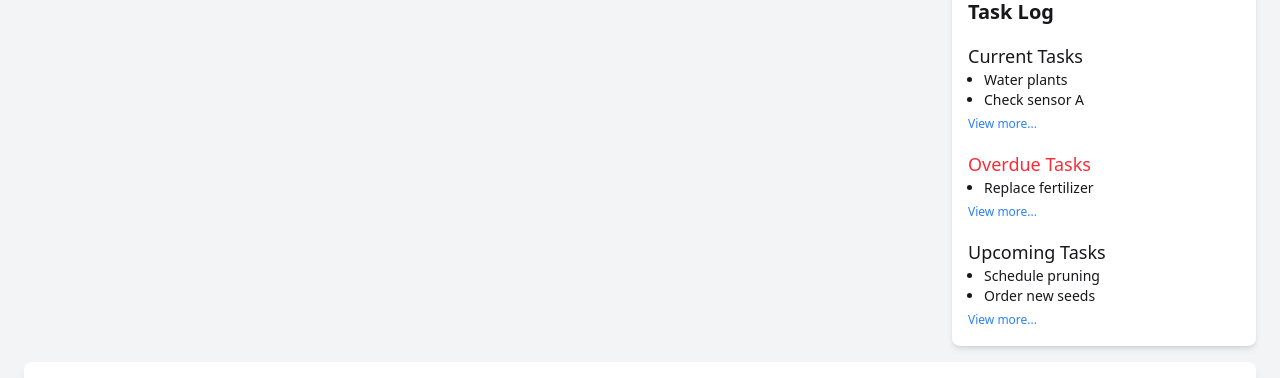
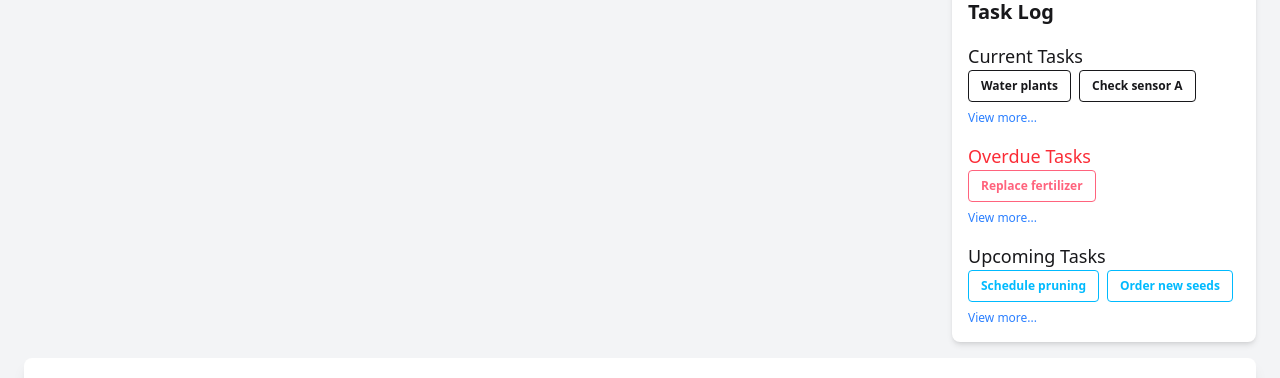
Before and after one commit to 0xaiman/plamosys-client, a Vue app: page / in a window 1280 px wide. Shown: the part 677-1055 px from the top of the page. Built offline with nearby package versions, Linux system fonts and the light colour scheme; what vue3-apexcharts would draw is missing.

Commit message:
feat: change task logs on Home.vue to button

```diff
--- a/src/components/TaskSnippet.vue
+++ b/src/components/TaskSnippet.vue
@@ -5,34 +5,46 @@
     <!-- Current Tasks -->
     <div class="mb-4">
       <h3 class="text-lg font-medium">Current Tasks</h3>
-      <ul class="list-disc ml-4 text-sm">
-        <li v-for="(task, index) in currentTasks" :key="'current-' + index">
+      <div class="flex flex-wrap gap-2">
+        <button
+          v-for="(task, index) in currentTasks"
+          :key="'current-' + index"
+          class="btn btn-outline btn-sm"
+        >
           {{ task }}
-        </li>
-      </ul>
-      <a href="#" class="text-xs text-blue-500">View more...</a>
+        </button>
+      </div>
+      <a href="#" class="text-xs text-blue-500 mt-2 block">View more...</a>
     </div>
 
     <!-- Overdue Tasks -->
     <div class="mb-4">
       <h3 class="text-lg font-medium text-red-500">Overdue Tasks</h3>
-      <ul class="list-disc ml-4 text-sm">
-        <li v-for="(task, index) in overdueTasks" :key="'overdue-' + index">
+      <div class="flex flex-wrap gap-2">
+        <button
+          v-for="(task, index) in overdueTasks"
+          :key="'overdue-' + index"
+          class="btn btn-outline btn-sm btn-error"
+        >
           {{ task }}
-        </li>
-      </ul>
-      <a href="#" class="text-xs text-blue-500">View more...</a>
+        </button>
+      </div>
+      <a href="#" class="text-xs text-blue-500 mt-2 block">View more...</a>
     </div>
 
     <!-- Upcoming Tasks -->
     <div>
       <h3 class="text-lg font-medium">Upcoming Tasks</h3>
-      <ul class="list-disc ml-4 text-sm">
-        <li v-for="(task, index) in upcomingTasks" :key="'upcoming-' + index">
+      <div class="flex flex-wrap gap-2">
+        <button
+          v-for="(task, index) in upcomingTasks"
+          :key="'upcoming-' + index"
+          class="btn btn-outline btn-sm btn-info"
+        >
           {{ task }}
-        </li>
-      </ul>
-      <a href="#" class="text-xs text-blue-500">View more...</a>
+        </button>
+      </div>
+      <a href="#" class="text-xs text-blue-500 mt-2 block">View more...</a>
     </div>
   </div>
 </template>
```
